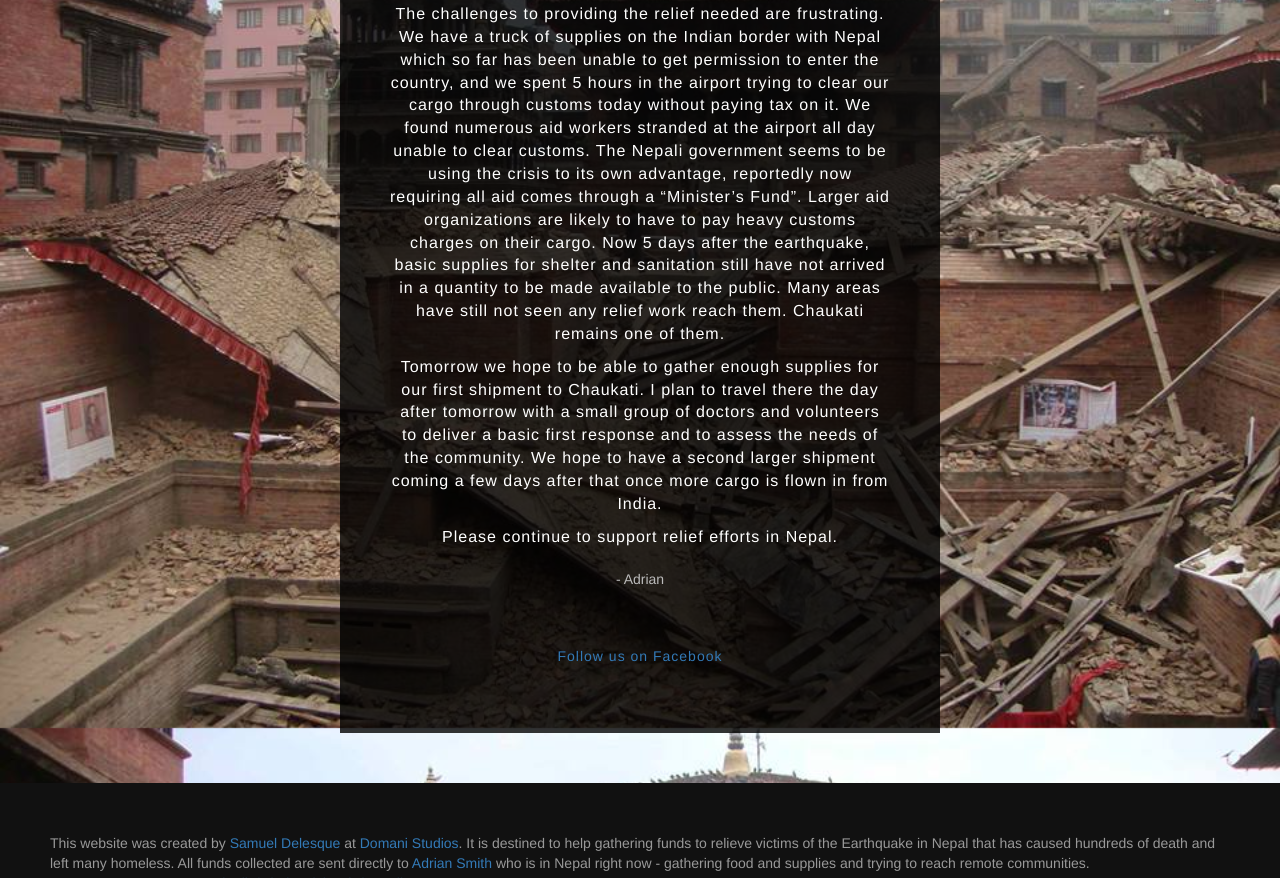
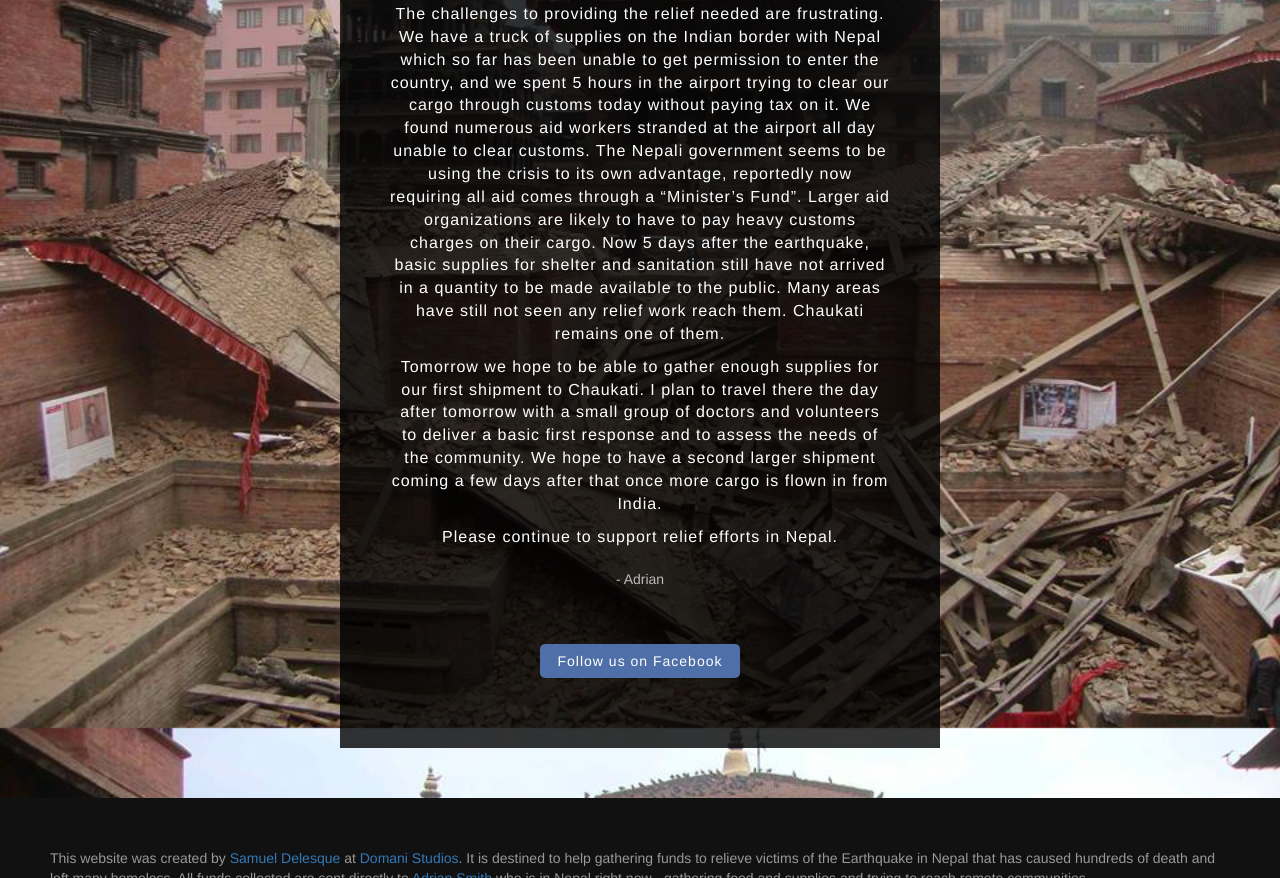
Before and after one commit to samueldelesque/directnepalrelief, a website: page public/index.html in a window 1280 px wide. Shown: the part 1192-2070 px from the top of the page. Drawn offline with nearby package versions, Linux system fonts and the light colour scheme.

Commit message:
added facebook link

```diff
--- a/public/css/main.css
+++ b/public/css/main.css
@@ -63,21 +63,27 @@ h2,h3{
 	width: 90%;
 	margin:5px auto;
 	padding: 12px;
-	background: #2A7B3C;
+	background: #43A753;
 	color: #fff;
 	border-radius:5px;
+	transition:all .1s;
 }
 .ctas form button.cta:hover{
-	background: #43A753;
+	background: #2A7B3C;
 }
-.btn.fblink{
+.btn.fb-link{
 	display: block;
-	width: 90%;
-	margin:5px auto;
-	padding: 8px;
+	width: 200px;
+	max-width: 90%;
+	margin:5px auto 20px auto;
+	padding: 6px;
 	background: #4E6FA7;
 	color: #fff;
 	border-radius:5px;
+	transition:all .1s;
+}
+.btn.fb-link:hover{
+	background: #3A537F;
 }
 p.disclaimer{
 	font-size: 11px;
```
